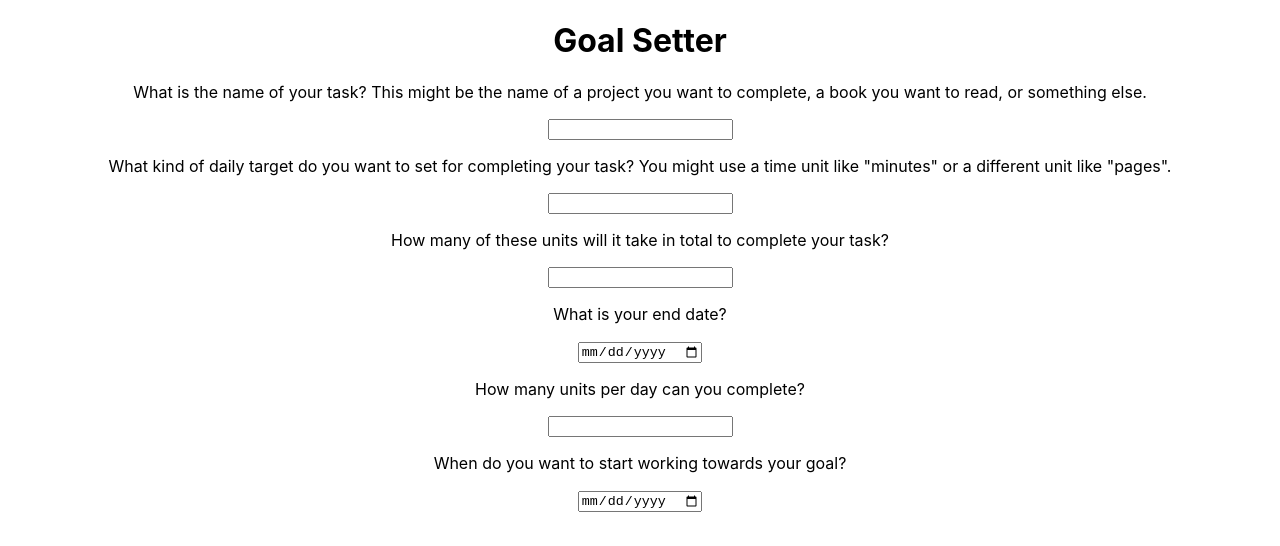
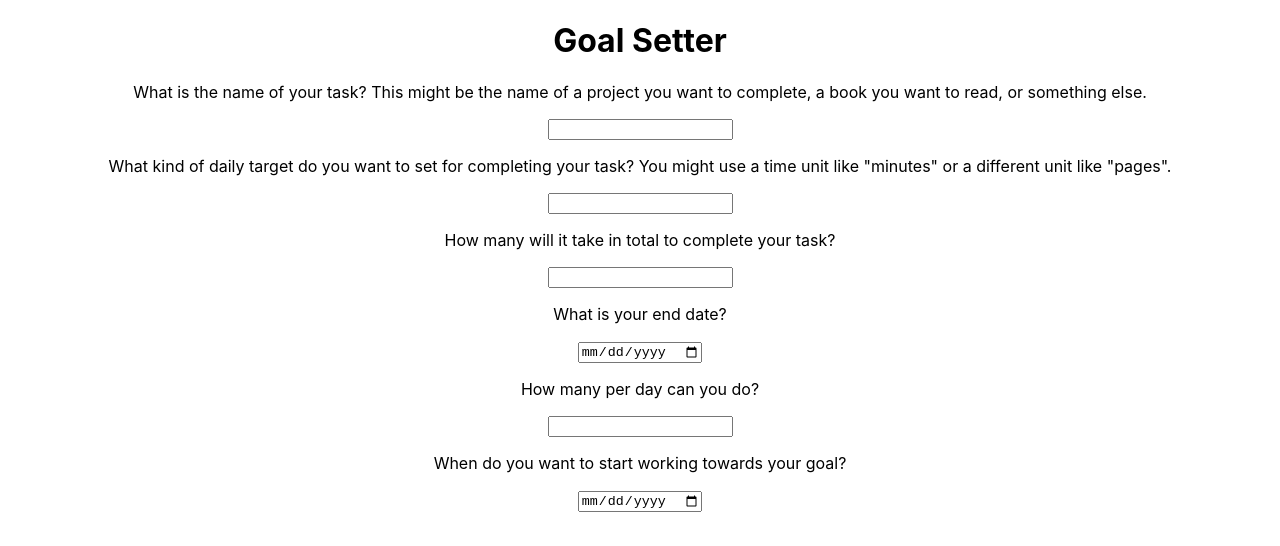
Before and after one commit to joseph-ford10/goal-setter, a React (Create React App) app: page /form in a window 1280 px wide. Shown: the top 546 px of the page. Built offline with nearby package versions, Linux system fonts and the light colour scheme.

Commit message:
Change text to make use of user's unit type

```diff
--- a/src/TaskForm.js
+++ b/src/TaskForm.js
@@ -48,7 +48,8 @@ function TaskForm() {
         </div>
         <div>
           <p>
-            How many of these units will it take in total to complete your task?
+            How many {inputData.unitsName} will it take in total to complete
+            your task?
           </p>
           <input
             type="number"
@@ -69,7 +70,7 @@ function TaskForm() {
           ></input>
         </div>
         <div>
-          <p>How many units per day can you complete?</p>
+          <p>How many {inputData.unitsName} per day can you do?</p>
           <input
             type="number"
             name="unitsPerDay"
```
